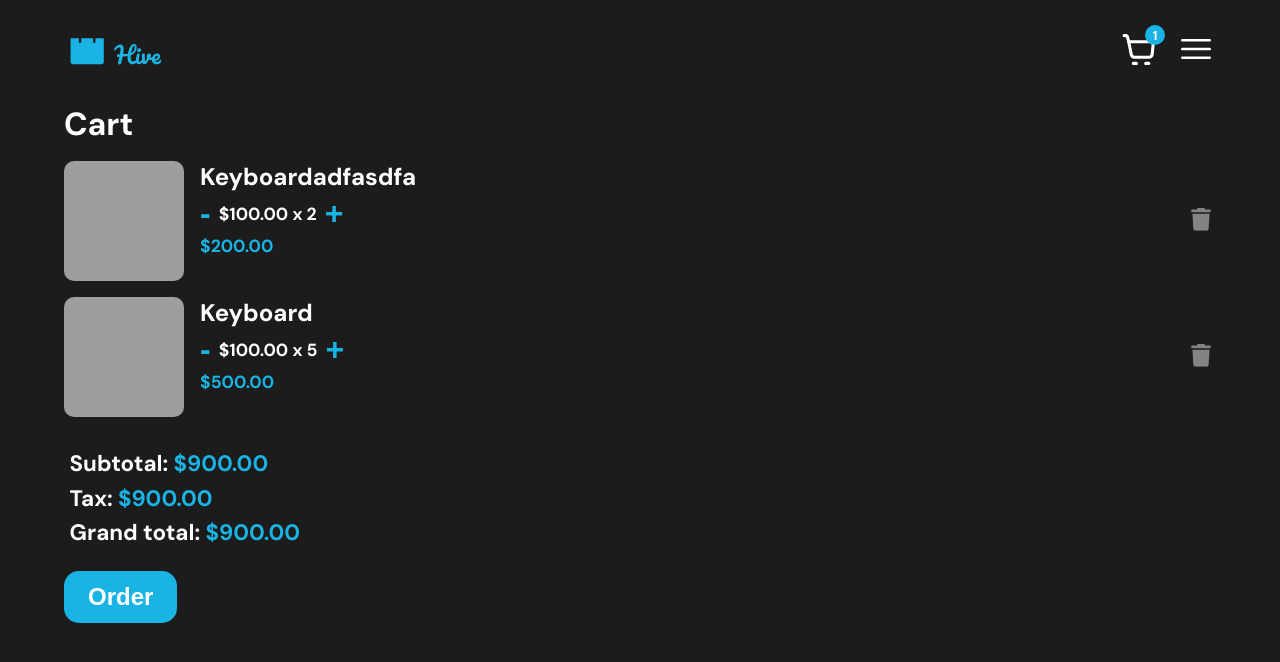
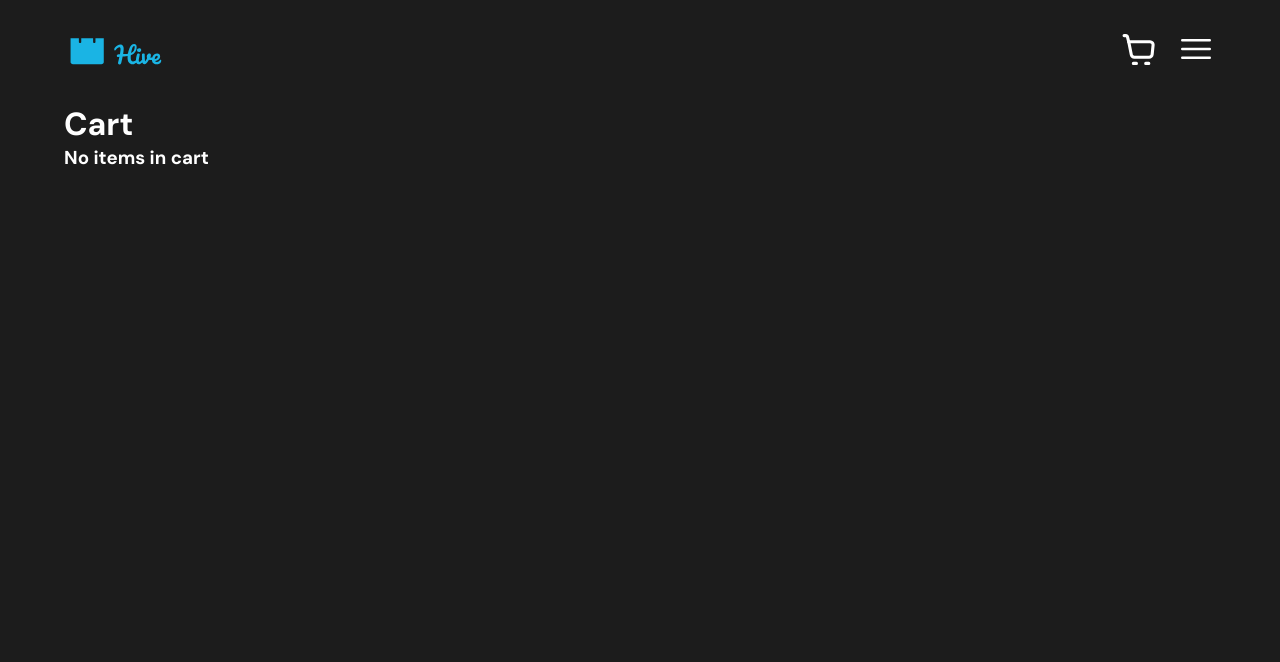
Before and after one commit to K4UNG/hive-products-demo, a React (Create React App) app: page /cart in a window 1280 px wide. Shown: the top 662 px of the page. Built offline with nearby package versions, Linux system fonts and the light colour scheme; sample sign-in values are in the browser's storage; grey boxes are pictures that could not be loaded.

Commit message:
add cart functionalities

```diff
--- a/src/components/cart/CartItem.tsx
+++ b/src/components/cart/CartItem.tsx
@@ -1,35 +1,43 @@
 import styles from "./CartItem.module.css";
 import { CartItemType } from "./CartList";
 import { currencyFormatter } from "../../util/currencyFormatter";
-import RemoveBtn from '../ui/RemoveBtn';
+import RemoveBtn from "../ui/RemoveBtn";
+import { useContext } from "react";
+import { cartContext } from "../../store/cartContext";
 
 type CartItemProps = {
   item: CartItemType;
 };
 
-function removeItem(id: number) {
-    console.log(id)
-}
+const CartItem: React.FC<CartItemProps> = ({ item }) => {
+  const { name, image, amount, quantity, id } = item;
+  const { removeItem, decreaseItem, increaseItem } = useContext(cartContext);
 
-const CartItem: React.FC<CartItemProps> = ({ item }) => {
-  const { name, image, amount, quantity } = item;
+  function decreaseHandler() {
+    decreaseItem(id);
+  }
+
+  function increaseHandler() {
+    increaseItem(id);
+  }
+
   return (
     <div className={styles.item}>
       <img className={styles.image} src={image} alt={name} />
       <div className={styles.content}>
         <h2 className={styles.name}>{name}</h2>
         <div className={styles.quantity}>
-          <button>-</button>
+          <button onClick={decreaseHandler}>-</button>
           <div>
             {currencyFormatter(amount)} x {quantity}
           </div>
-          <button>+</button>
+          <button onClick={increaseHandler}>+</button>
         </div>
         <div className={styles.total}>
           {currencyFormatter(amount * quantity)}
         </div>
       </div>
-      <RemoveBtn clickHandler={() => removeItem(12)} />
+      <RemoveBtn clickHandler={() => removeItem(id)} />
     </div>
   );
 };
--- a/src/components/cart/CartList.tsx
+++ b/src/components/cart/CartList.tsx
@@ -1,5 +1,8 @@
 import styles from "./CartList.module.css";
 import CartItem from "./CartItem";
+import { useContext } from "react";
+import { cartContext } from "../../store/cartContext";
+import { currencyFormatter } from "../../util/currencyFormatter";
 
 export interface CartItemType {
   name: string;
@@ -9,46 +12,34 @@ export interface CartItemType {
   quantity: number;
 }
 
-const items: CartItemType[] = [
-  {
-    name: "Keyboardadfasdfa",
-    amount: 100,
-    image:
-      "https://beehive-images.hivestage.com/medium/HqWhpLyIaFjYx3oloSF4tjtxJDRGekmc1FXeqQ2P.jpg",
-    id: 1722,
-    quantity: 2,
-  },
+const CartList: React.FC = () => {
+  const { items, total } = useContext(cartContext);
 
-  {
-    name: "Keyboard",
-    amount: 100,
-    image:
-      "https://beehive-images.hivestage.com/medium/HqWhpLyIaFjYx3oloSF4tjtxJDRGekmc1FXeqQ2P.jpg",
-    id: 1712,
-    quantity: 5,
-  },
-];
+  const tax = total * 5/100;
 
-const CartList: React.FC = () => {
   return (
     <div>
       <h1>Cart</h1>
       <div className={styles.list}>
+        {items.length === 0 && <h3>No items in cart</h3>}
         {items.map((item) => (
           <CartItem key={item.id} item={item} />
         ))}
       </div>
+      {items.length !== 0 && (
+        <>
           <h2 className={styles.summary}>
-        Subtotal: <span>$900.00</span>
+            Subtotal: <span>{currencyFormatter(total)}</span>
           </h2>
           <h2 className={styles.summary}>
-        Tax: <span>$900.00</span>
+            Tax: <span>{currencyFormatter(tax)}</span>
           </h2>
           <h2 className={styles.summary}>
-        Grand total: <span>$900.00</span>
+            Grand total: <span>{currencyFormatter(total + tax)}</span>
           </h2>
-
           <button className={styles.order}>Order</button>
+        </>
+      )}
     </div>
   );
 };
--- a/src/components/products/ProductDetail.tsx
+++ b/src/components/products/ProductDetail.tsx
@@ -1,11 +1,39 @@
 import styles from "./ProductDetail.module.css";
 import { useLocation } from "react-router-dom";
 import { ProductItemProps } from "./ProductItem";
-import { currencyFormatter } from '../../util/currencyFormatter'
+import { currencyFormatter } from "../../util/currencyFormatter";
 import BackBtn from "../ui/BackBtn";
+import { useState, useContext } from "react";
+import { cartContext } from "../../store/cartContext";
 
 const ProductDetail: React.FC = () => {
-  const { name, image, description, amount, category } = useLocation().state as ProductItemProps;
+  const { name, image, description, amount, category, id } = useLocation()
+    .state as ProductItemProps;
+  const [number, setNumber] = useState(1);
+  const { addItem } = useContext(cartContext);
+
+  function addHandler() {
+    if (number === 99) return;
+    setNumber((prev) => prev + 1);
+  }
+
+  function removeHandler() {
+    if (number === 1) return;
+    setNumber((prev) => prev - 1);
+  }
+
+  function addToCart() {
+    addItem(
+      {
+        id,
+        name,
+        image,
+        amount,
+        quantity: number,
+      },
+      number
+    );
+  }
 
   return (
     <div className={styles.wrapper}>
@@ -16,11 +44,13 @@ const ProductDetail: React.FC = () => {
       <p className={styles.description}>{description}</p>
       <div className={styles.price}>{currencyFormatter(amount)}</div>
       <div className={styles.buttons}>
-        <button>-</button>
-        <div>1</div>
-        <button>+</button>
+        <button onClick={removeHandler}>-</button>
+        <div>{number}</div>
+        <button onClick={addHandler}>+</button>
       </div>
-      <button className={styles.cart}>Add to Cart</button>
+      <button onClick={addToCart} className={styles.cart}>
+        Add to Cart
+      </button>
     </div>
   );
 };
--- a/src/components/products/ProductItem.tsx
+++ b/src/components/products/ProductItem.tsx
@@ -37,7 +37,7 @@ const ProductItem: React.FC<ProductItemProps> = ({
           </p>
           <NavLink
             to={`/products/${id}`}
-            state={{ name, description, amount, image, category }}
+            state={{ name, description, amount, image, category, id }}
             className={styles.button}
           >
             View Product
--- a/src/components/ui/CartBtn.tsx
+++ b/src/components/ui/CartBtn.tsx
@@ -1,11 +1,13 @@
 import { NavLink } from "react-router-dom";
 import styles from './CartBtn.module.css';
+import { useContext } from "react";
+import { cartContext } from "../../store/cartContext";
 
 const CartBtn: React.FC = () => {
-    const quantity = 1;
+  const { quantity } = useContext(cartContext);
   return (
     <NavLink to="cart" className={styles.cart}>
-        {quantity === 1 && <div className={styles.quantity} >{quantity}</div>}
+        {quantity !== 0 && <div className={styles.quantity} >{quantity}</div>}
       <svg
         width="38"
         height="39"
--- a/src/store/cartContext.tsx
+++ b/src/store/cartContext.tsx
@@ -5,8 +5,10 @@ interface CartContextValue {
   addItem(item: CartItemType, amount: number): void;
   removeItem(id: number): void;
   decreaseItem(id: number): void;
+  increaseItem(id: number): void;
   quantity: number;
   items: CartItemType[];
+  total: number;
 }
 
 export const cartContext = createContext<CartContextValue>({
@@ -15,12 +17,12 @@ export const cartContext = createContext<CartContextValue>({
   addItem() {},
   removeItem() {},
   decreaseItem() {},
+  increaseItem() {},
+  total: 0,
 });
 
 const CartProvider: React.FC<{ children: ReactNode }> = ({ children }) => {
   const [items, setItems] = useState<CartItemType[]>([]);
-
-  console.log(items)
 
   function addItem(item: CartItemType, amount: number) {
     const result = items.find((i) => i.id === item.id);
@@ -28,7 +30,7 @@ const CartProvider: React.FC<{ children: ReactNode }> = ({ children }) => {
       setItems((prev) => {
         return prev.map((i) => {
           if (i.id === item.id) {
-            i.quantity += amount;
+            return {...item, quantity: item.quantity + amount}
           }
           return i;
         });
@@ -42,6 +44,17 @@ const CartProvider: React.FC<{ children: ReactNode }> = ({ children }) => {
     setItems((prev) => prev.filter((i) => i.id !== id));
   }
 
+  function increaseItem(id: number) {
+    setItems(prev => {
+        return prev.map(item => {
+            if (item.id === id) {
+                return {...item, quantity: item.quantity + 1}
+            }
+            return item
+        })
+    })
+  }
+
   function decreaseItem(id: number) {
     const item = items.find((i) => i.id === id);
     if (item?.quantity === 1) {
@@ -50,7 +63,7 @@ const CartProvider: React.FC<{ children: ReactNode }> = ({ children }) => {
       setItems((prev) => {
         return prev.map((i) => {
           if (i.id === id) {
-            i.quantity--;
+            return {...i, quantity: i.quantity - 1}
           }
           return i;
         });
@@ -62,13 +75,19 @@ const CartProvider: React.FC<{ children: ReactNode }> = ({ children }) => {
     addItem,
     removeItem,
     decreaseItem,
+    increaseItem,
     quantity: items.reduce((sum, item) => {
       return sum + item.quantity;
     }, 0),
     items,
+    total: items.reduce((sum, item) => {
+      return sum + item.amount * item.quantity;
+    }, 0),
   };
 
-  return <cartContext.Provider value={cartValue}>{children}</cartContext.Provider>;
+  return (
+    <cartContext.Provider value={cartValue}>{children}</cartContext.Provider>
+  );
 };
 
 export default CartProvider;
```
Lines whose indentation alone changed are shown as unchanged.
